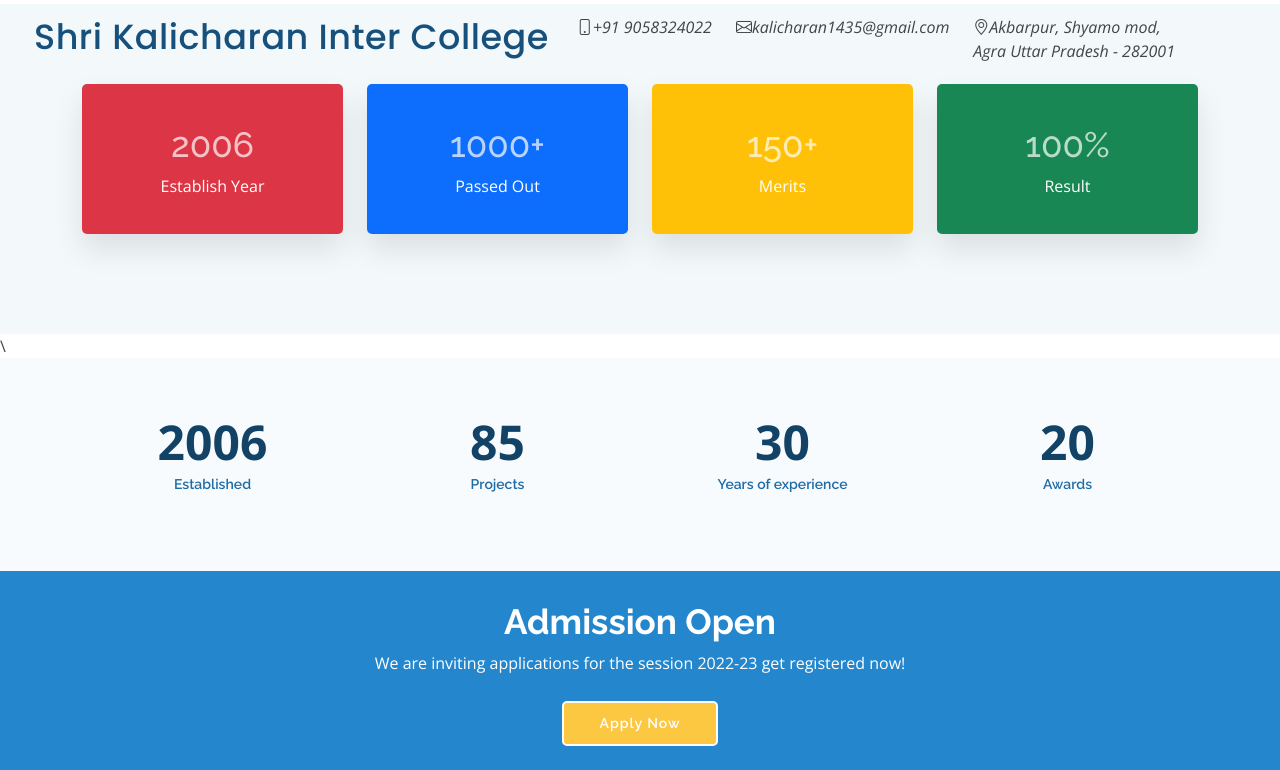
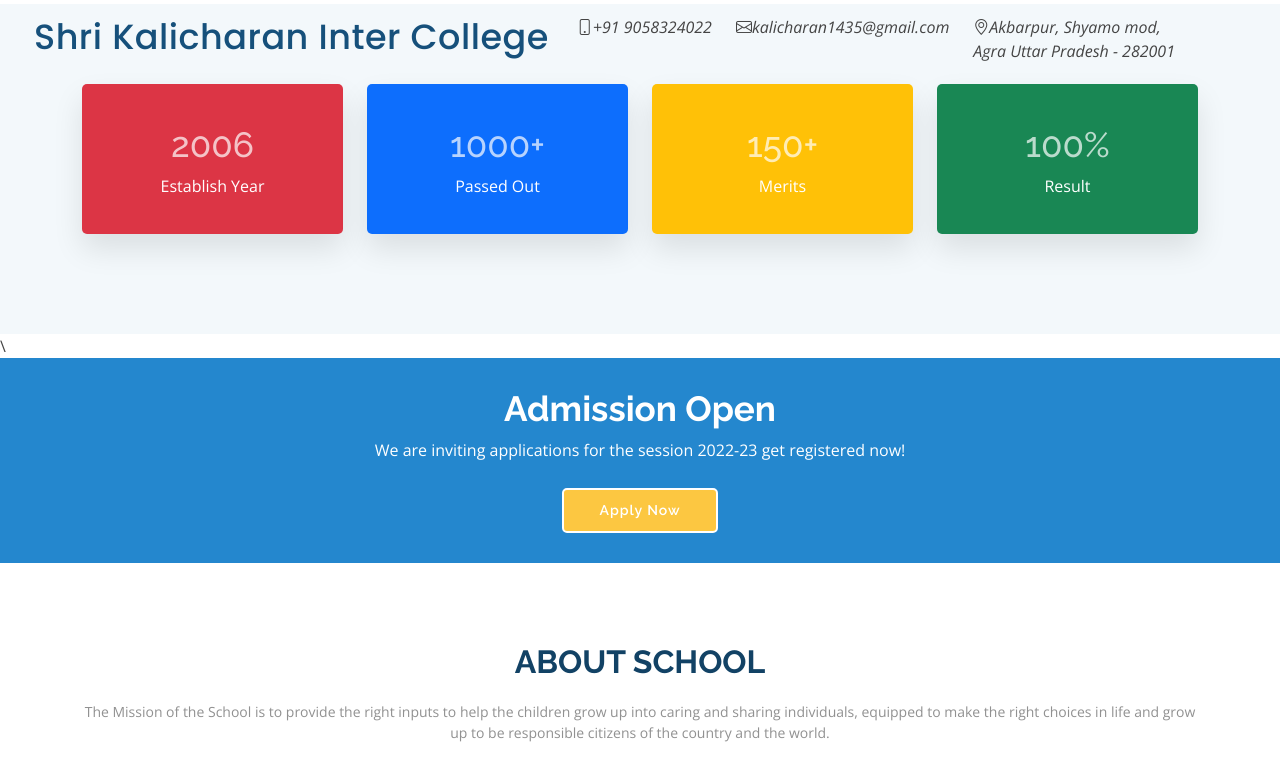
Before and after one commit to gaganrajput24/kalicharan, a plain HTML site: page index.html in a window 1280 px wide. Shown: the top 770 px of the page. Drawn offline with nearby package versions, Linux system fonts and the light colour scheme; a web font is replaced by a local one.

Commit message:
Update index.html
update 2

```diff
--- a/index.html
+++ b/index.html
@@ -135,37 +135,6 @@
 
   <main id="main">\
 
-      <!-- ======= Counts Section ======= -->
-    <section id="counts" class="counts section-bg">
-      <div class="container">
-        <div class="row justify-content-end">
-          <div class="col-lg-3 col-md-5 col-6 d-md-flex align-items-md-stretch">
-            <div class="count-box">
-              <span data-purecounter-start="0" data-purecounter-end="2006" data-purecounter-duration="2" class="purecounter"></span>
-              <p>Established</p>
-            </div>
-          </div>
-          <div class="col-lg-3 col-md-5 col-6 d-md-flex align-items-md-stretch">
-            <div class="count-box">
-              <span data-purecounter-start="0" data-purecounter-end="85" data-purecounter-duration="2" class="purecounter"></span>
-              <p>Projects</p>
-            </div>
-          </div>
-          <div class="col-lg-3 col-md-5 col-6 d-md-flex align-items-md-stretch">
-            <div class="count-box">
-              <span data-purecounter-start="0" data-purecounter-end="30" data-purecounter-duration="2" class="purecounter"></span>
-              <p>Years of experience</p>
-            </div>
-          </div>
-          <div class="col-lg-3 col-md-5 col-6 d-md-flex align-items-md-stretch">
-            <div class="count-box">
-              <span data-purecounter-start="0" data-purecounter-end="20" data-purecounter-duration="2" class="purecounter"></span>
-              <p>Awards</p>
-            </div>
-          </div>
-        </div>
-      </div>
-    </section><!-- End Counts Section -->
 
 	    <!-- ======= Cta Section ======= -->
     <section id="cta" class="cta">
```
